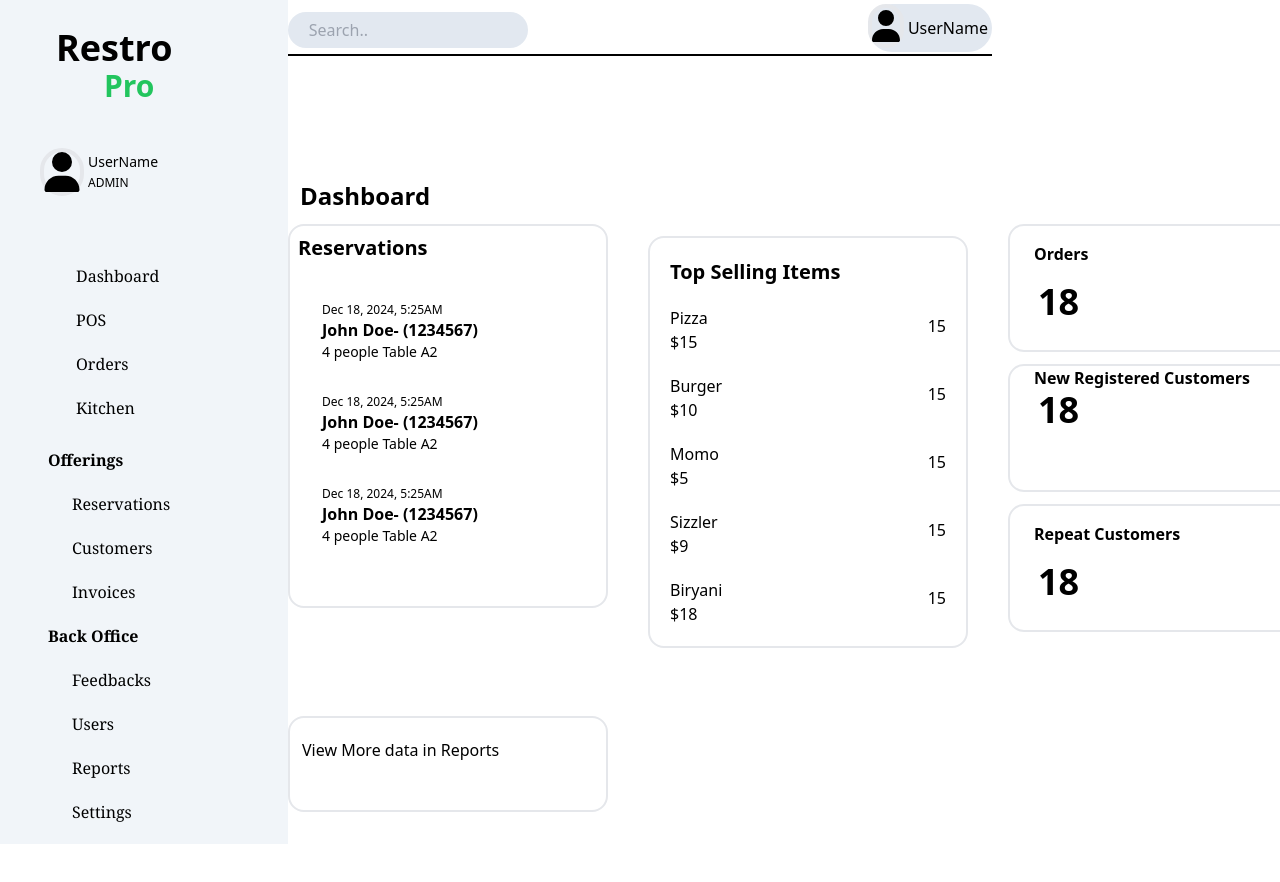
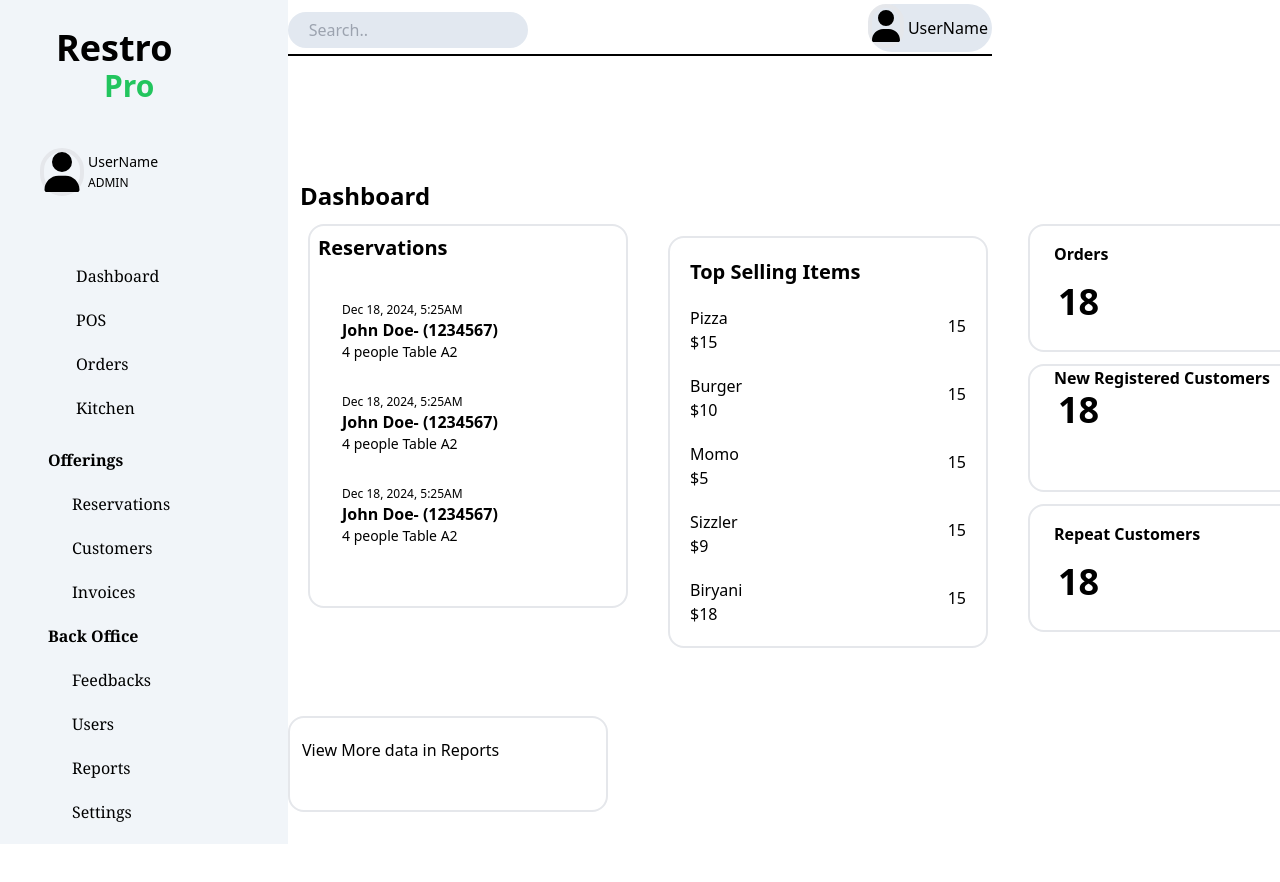
Before and after one commit to imramkrishna/restroapp, a Next.js app: page /Home in a window 1280 px wide. Shown: the top 882 px of the page. Built offline with nearby package versions, Linux system fonts and the light colour scheme.

Commit message:
Code optimized

```diff
--- a/app/Home/page.js
+++ b/app/Home/page.js
@@ -7,7 +7,7 @@ function page() {
 
             {/* ============================Setting up Reservation block=============================*/}
 
-            <div className='flex flex-col min-w-full md:flex-row md:max-w-md overflow-auto'>
+            <div className='flex flex-col min-w-full md:flex-row md:max-w-md overflow-auto md:mx-5'>
 
                 <div className="reservation overflow-auto md:h-96 md:w-1/4 rounded-2xl border-2">
                     <h3 className='font-bold text-xl p-2'>Reservations</h3>
```
